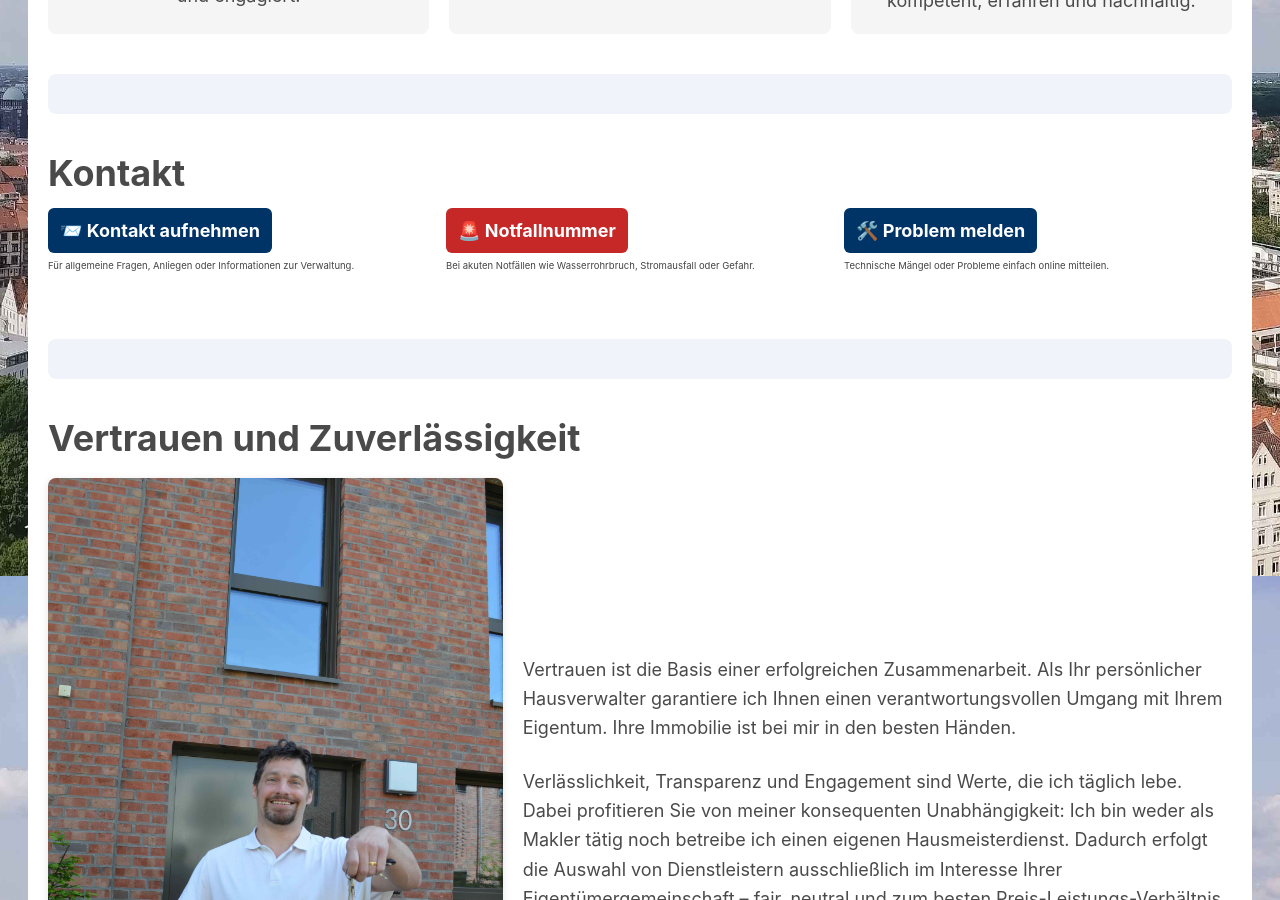
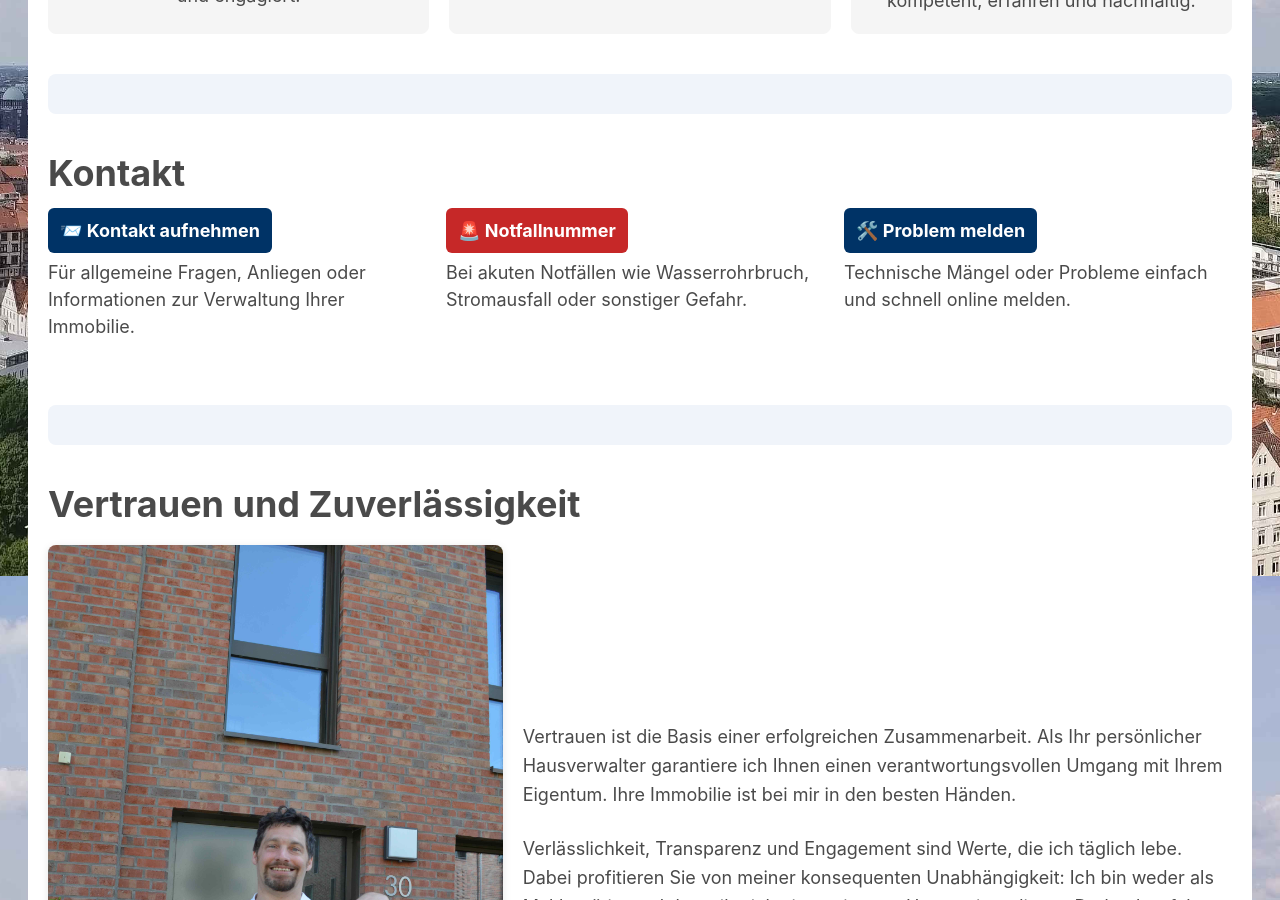
Before and after one commit to marek22k/hausverwaltung, a Jekyll site: the page built from index.md, in a window 1280 px wide and 900 px high, scrolled down 3024 px. Built offline with Jekyll 4.4.1, drawn with Linux system fonts in a browser that asks for light colours.

Commit message:
Update index.md

```diff
--- a/index.md
+++ b/index.md
@@ -185,8 +185,8 @@ sitemap: true
     <a href="/kontakt/" class="button-link">
       📨 Kontakt aufnehmen
     </a>
-    <p style="font-size: 0.95rem; margin-top: 0.5rem; color: #444;">
-      Für allgemeine Fragen, Anliegen oder Informationen zur Verwaltung.
+    <p style="margin-top: 0.6rem; line-height: 1.5;">
+      Für allgemeine Fragen, Anliegen oder Informationen zur Verwaltung Ihrer Immobilie.
     </p>
   </div>
 
@@ -194,8 +194,8 @@ sitemap: true
     <a href="/notfall/" class="button-link red">
       🚨 Notfallnummer
     </a>
-    <p style="font-size: 0.95rem; margin-top: 0.5rem; color: #444;">
-      Bei akuten Notfällen wie Wasserrohrbruch, Stromausfall oder Gefahr.
+    <p style="margin-top: 0.6rem; line-height: 1.5;">
+      Bei akuten Notfällen wie Wasserrohrbruch, Stromausfall oder sonstiger Gefahr.
     </p>
   </div>
 
@@ -203,8 +203,8 @@ sitemap: true
     <a href="/problem-melden/" class="button-link">
       🛠️ Problem melden
     </a>
-    <p style="font-size: 0.95rem; margin-top: 0.5rem; color: #444;">
-      Technische Mängel oder Probleme einfach online mitteilen.
+    <p style="margin-top: 0.6rem; line-height: 1.5;">
+      Technische Mängel oder Probleme einfach und schnell online melden.
     </p>
   </div>
 
```
